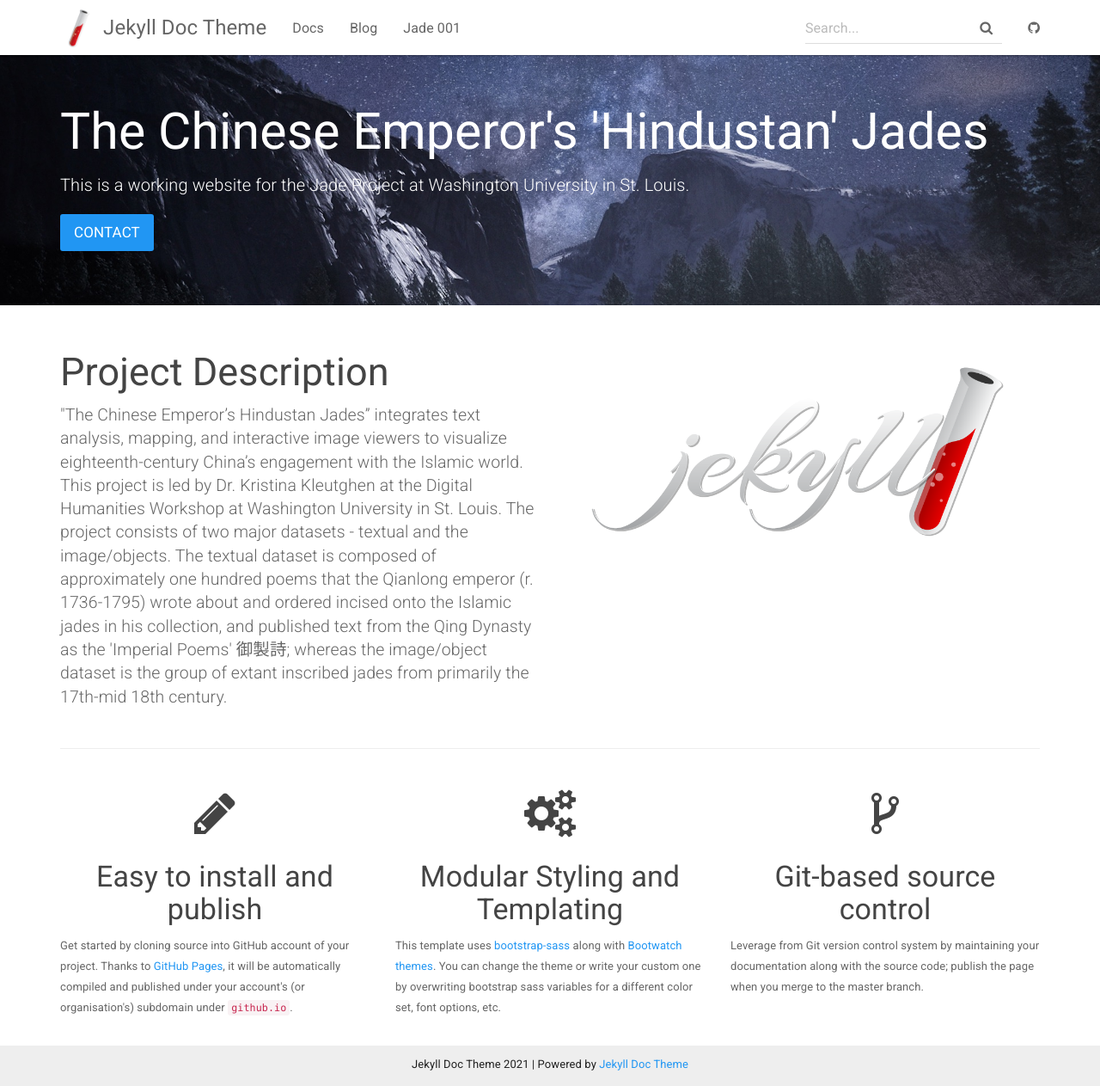
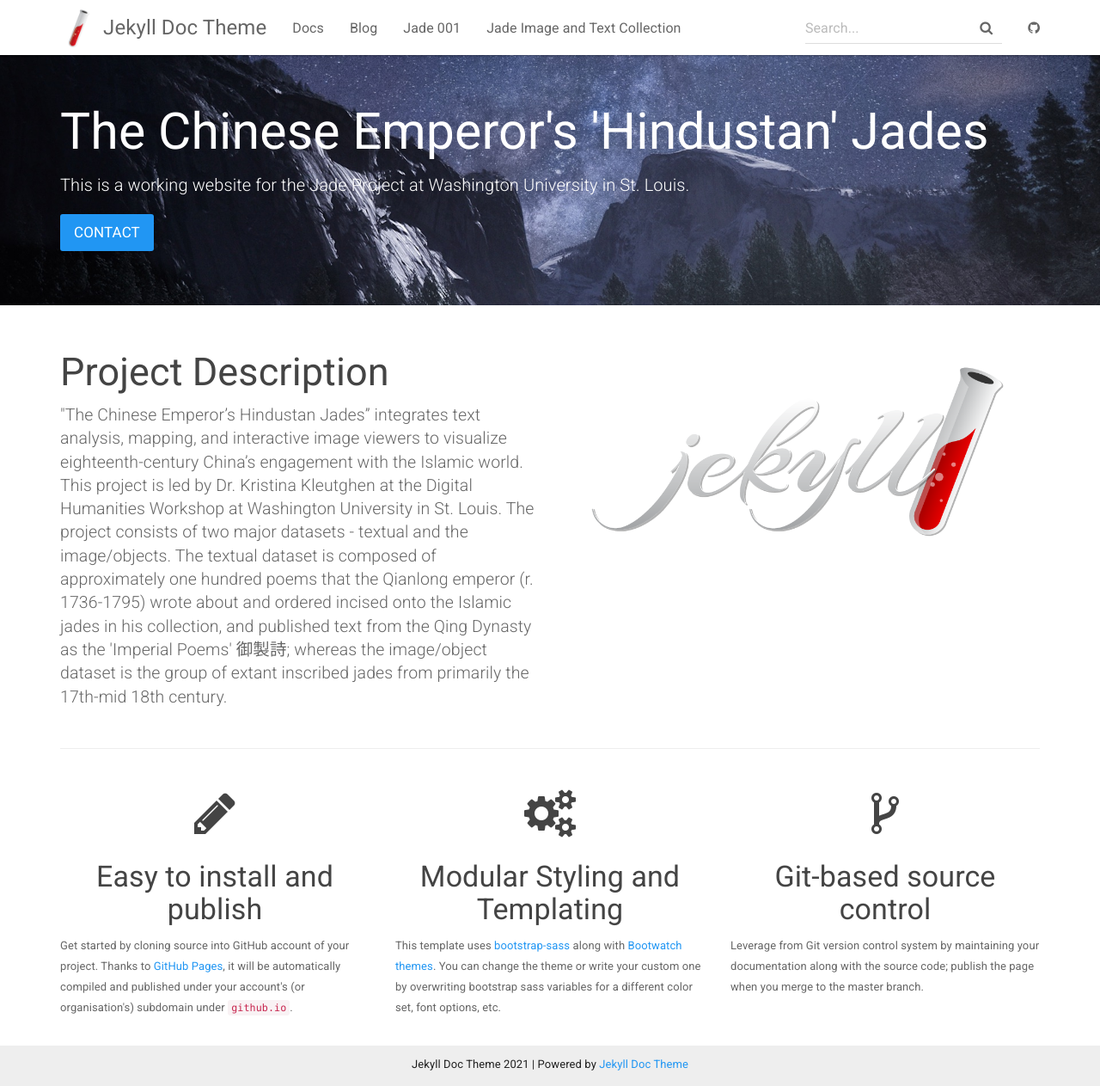
Before and after one commit to aksakalli/jekyll-doc-theme, a Jekyll site: the page built from index.html, in a window 1280 px wide and 1263 px high. Shown: the whole window at 86% size. Built offline with Jekyll 4.4.1, drawn with Linux system fonts in a browser that asks for light colours.

Commit message:
Update topnav.html
Added tab for Jade Images and Texts

```diff
--- a/_includes/topnav.html
+++ b/_includes/topnav.html
@@ -16,6 +16,7 @@
                 <li {% if page.sectionid=='docs' %} class="active" {% endif %}><a href="{{ "/docs/home/" | relative_url }}">Docs</a></li>
                 <li {% if page.sectionid=='blog' %} class="active" {% endif %}><a href="{{ site.posts.first.url | relative_url }}">Blog</a></li>
 				<li {% if page.sectionid=='Jade 001' %} class="active" {% endif %}><a href="{{ "001_tab.html" | relative_url }}">Jade 001</a></li>
+				<li {% if page.sectionid=='Jade Image and Text Collection' %} class="active" {% endif %}><a href="{{ "texts_images_tab.html" | relative_url }}">Jade Image and Text Collection</a></li>
             </ul>
             <div class="navbar-right">
                 <form class="navbar-form navbar-left">
```
